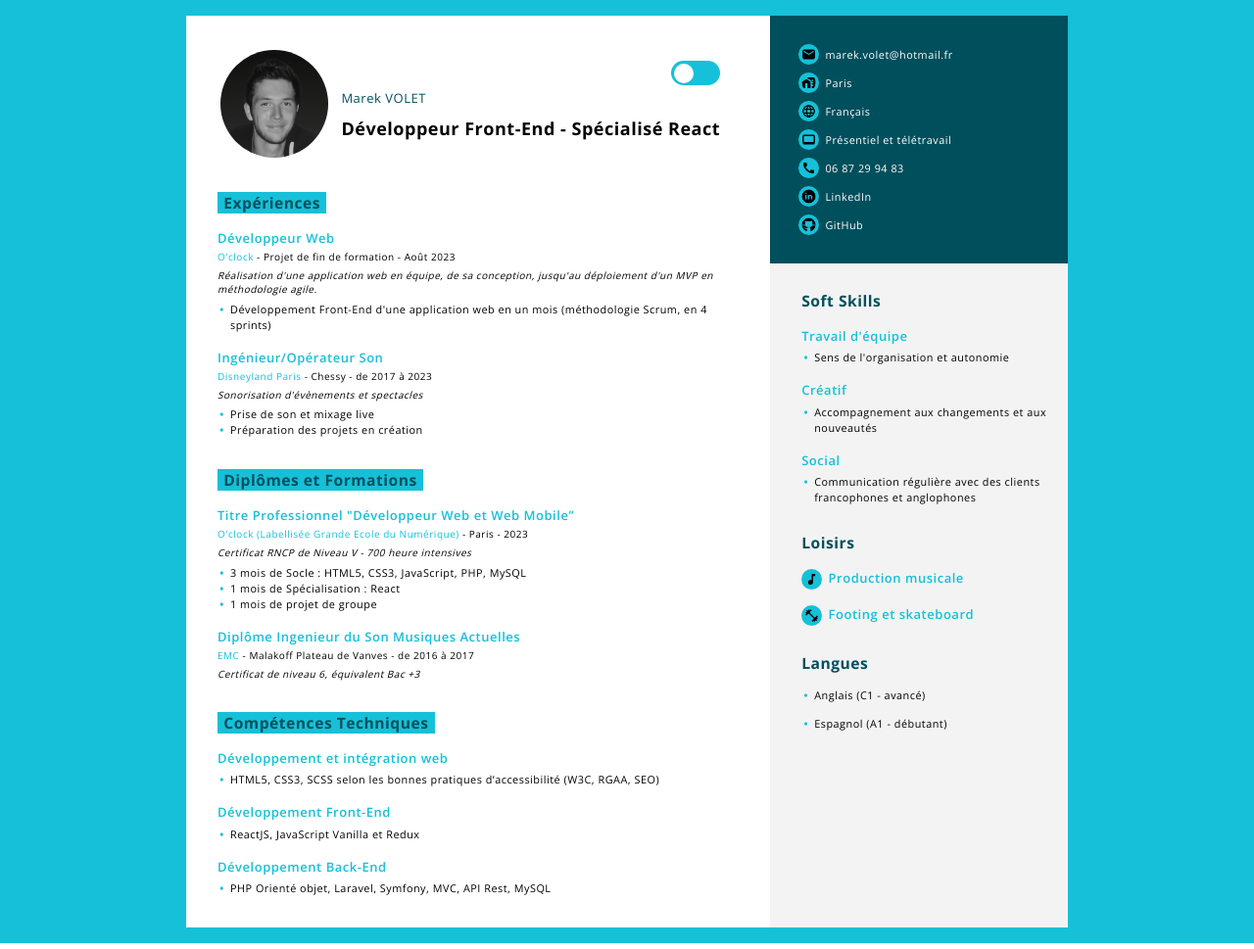
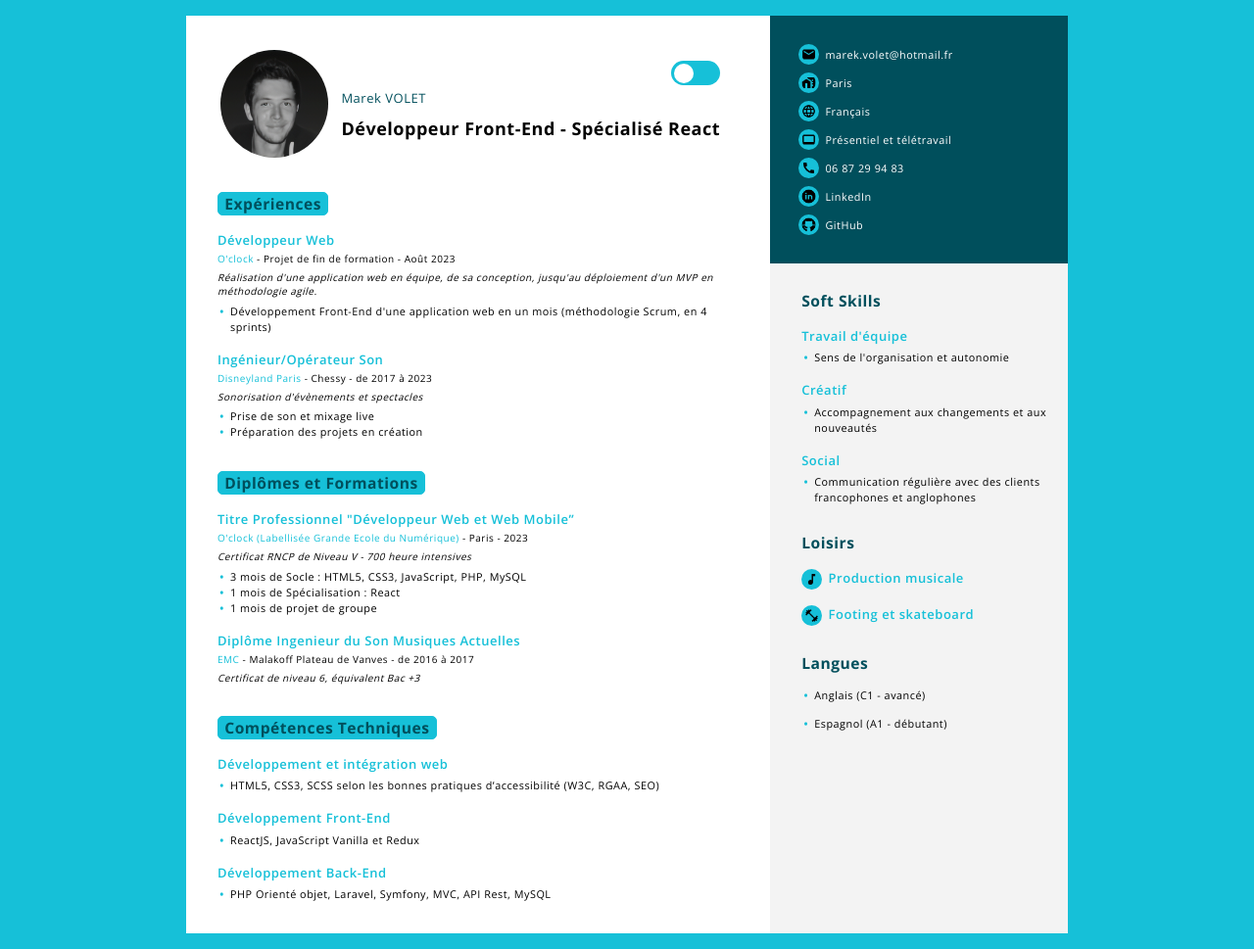
Before and after one commit to VOLETMarek/VOLETMarek.github.io, a PHP site: page /html/index.html in a window 1280 px wide. Shown: the whole page at 98% size. Run offline with PHP 8.4, Linux system fonts and the light colour scheme.

Commit message:
border-radius CV

```diff
--- a/CV_VOLET_MAREK/css/style.css
+++ b/CV_VOLET_MAREK/css/style.css
@@ -201,6 +201,8 @@ ul.main-section_list li::before {
 .main-section_title {
     align-self: flex-start;
     margin-top: 1rem;
+    border: solid 1px #16c0d8;
+    border-radius: 5px;
     transition: .5s;
 }
 
```
